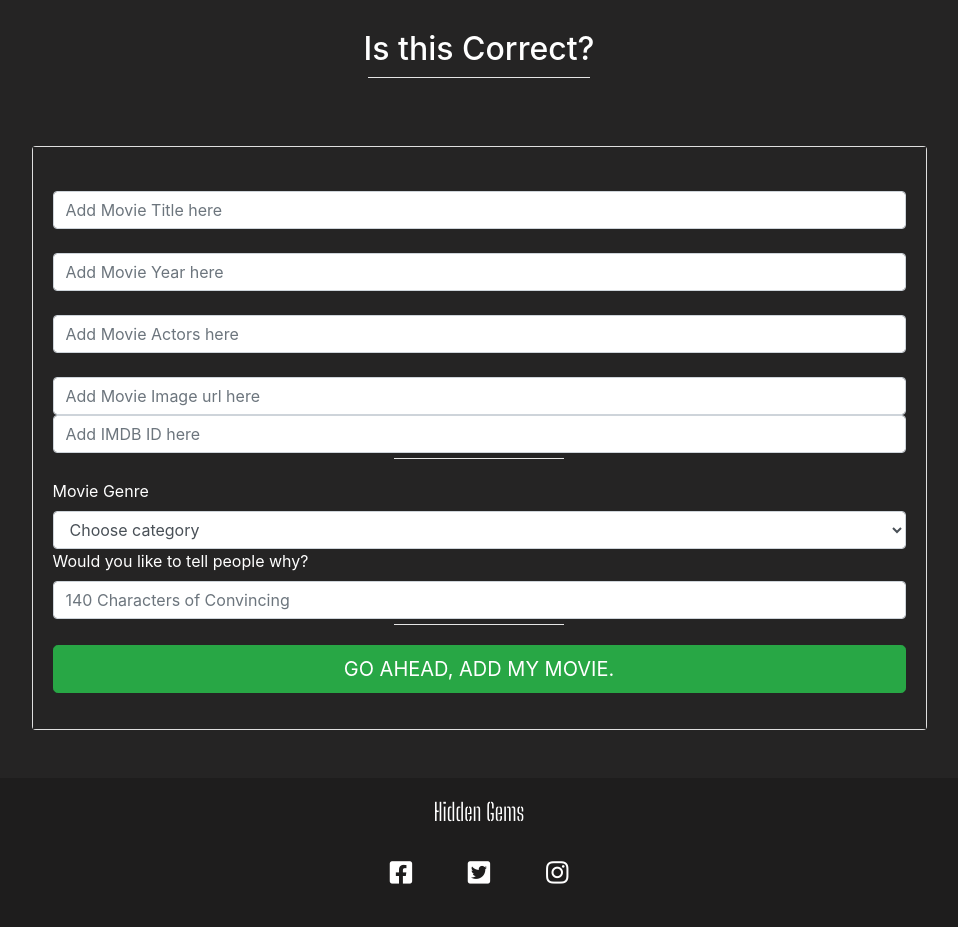
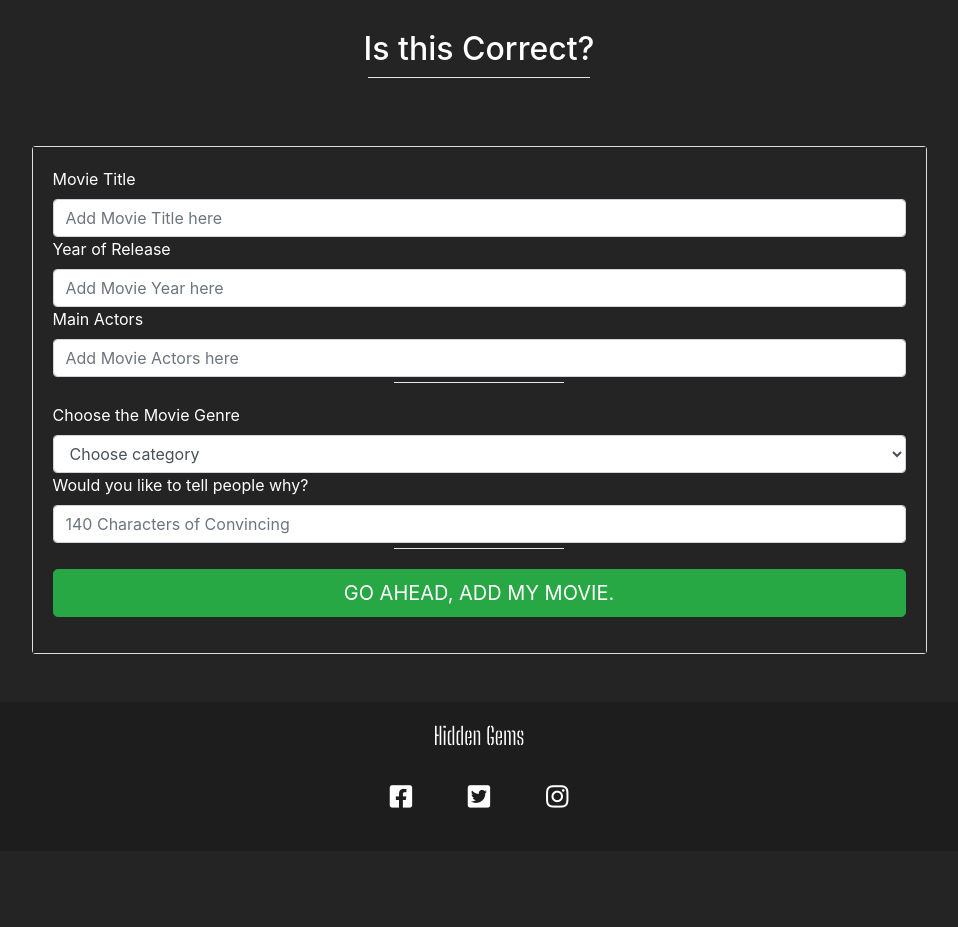
Before and after one commit to Code-Institute-Submissions/HiddenGems, a Flask app: page /find_movie in a window 1280 px wide. Shown: the part 93-1020 px from the top of the page, without its empty margins (161-1119 px from the left). After the commit the page ends 901 px from the top, so only its background shows below. Run offline with Flask 2, Linux system fonts and the light colour scheme; data that the repository does not hold is empty; some libraries are stand-ins or nearby versions.

Commit message:
Small amendment to styling of find_movie.html to hide fields.

```diff
--- a/static/js/getimdb.js
+++ b/static/js/getimdb.js
@@ -47,7 +47,7 @@ function getIMDB(){
       clickCounter++;
       };
       title[i] = document.getElementById("movie-title-" + [i]);
-      title[i].innerHTML="<a href='#'>" + results.d[i].l + "</a>";
+      title[i].innerHTML= results.d[i].l;
       actors[i] = document.getElementById("movie-actors-" + [i]);
       actors[i].innerHTML= results.d[i].s;
       year[i] = document.getElementById("movie-year-" + [i]);
--- a/templates/find_movie.html
+++ b/templates/find_movie.html
@@ -15,19 +15,19 @@
           <div class="card-body">
             <form method="POST" action="{{ url_for('find_movie')}}">
               <div class="form-group">
-                <label for="movietitle"></label>
+                <label class="gems-body" for="movietitle">Movie Title</label>
                 <input type="text" name="movietitle" class="form-control" id="movietitle" placeholder="Add Movie Title here">
-                <label for="movieyear"></label>
+                <label class="gems-body" for="movieyear">Year of Release</label>
                 <input type="text" name="movieyear" class="form-control" id="movieyear" placeholder="Add Movie Year here">
-                <label for="movieactors"></label>
+                <label class="gems-body" for="movieactors">Main Actors</label>
                 <input type="text" name="movieactors" class="form-control" id="movieactors" placeholder="Add Movie Actors here">
-                <label for="movieimage"></label>
-                <input type="text" name="movieimage" class="form-control" id="movieimage" placeholder="Add Movie Image url here">
-                <input type="text" name="imdbID" class="form-control" id="imdbID" placeholder="Add IMDB ID here">
+                <!-- <label class="gems-body" for="movieimage">Cover Image</label> -->
+                <input type="text" name="movieimage" class="form-control" id="movieimage" placeholder="Add Movie Image url here" hidden>
+                <input type="text" name="imdbID" class="form-control" id="imdbID" placeholder="Add IMDB ID here" hidden>
                 <hr class="block-divider block-divider-bottom-margin">
-                <label for="category_name" class="gems-body">Movie Genre</label>
+                <label for="category_name" class="gems-body">Choose the Movie Genre</label>
                 <select id="category_name" name="category_name" class="validate form-control" required>
-                  <option value="" disabled selected>Choose category</option>
+                  <option value="" selected disabled>Choose category</option>
                   {% for category in categories %}
                       <option value="{{ category.category_name }}">{{ category.category_name }}</option>
                   {% endfor %}
--- a/templates/movie_details.html
+++ b/templates/movie_details.html
@@ -22,10 +22,10 @@
                 <p class="gems-body">{{ movie.movie_year }}</p>
                 <p class="gems-body">{{ movie.movie_actors }}</p>
                 <p class="gems-body">{{ movie.movie_genre }}</p>
-                <p class="gems-body">What did {{ movie.added_by.capitalize() }} say?: {{ movie.movie_review }}</p>
+                <p class="gems-body">What did {{ movie.added_by.capitalize() }} say?:  {{ movie.movie_review }}</p>
                 <hr class="block-divider block-divider-bottom-margin">
                             <a href="https://www.imdb.com/title/{{ movie.imdbID}}" target="_blank" id="imdbPage"class="btn btn-lg btn-success btn-block text-uppercase" type="button">Go to IMDB Page</a>
-                            <button class="btn btn-lg btn-success btn-block text-uppercase" onclick="goBack()">Go Back</button>
+                            <button class="btn btn-lg btn-primary btn-block text-uppercase" onclick="goBack()">Go Back</button>
               </div>
             </form>
           </div>
```
